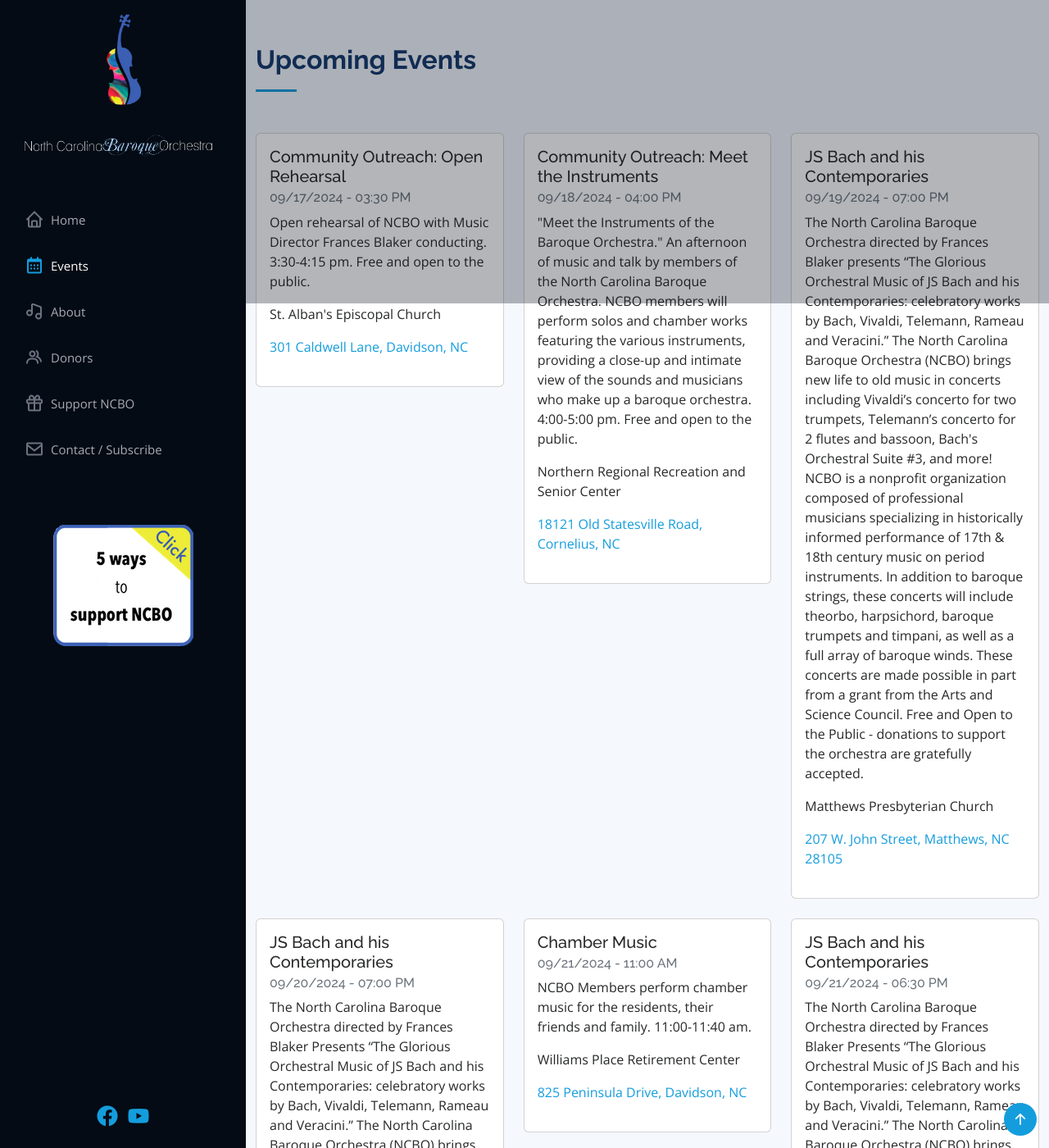
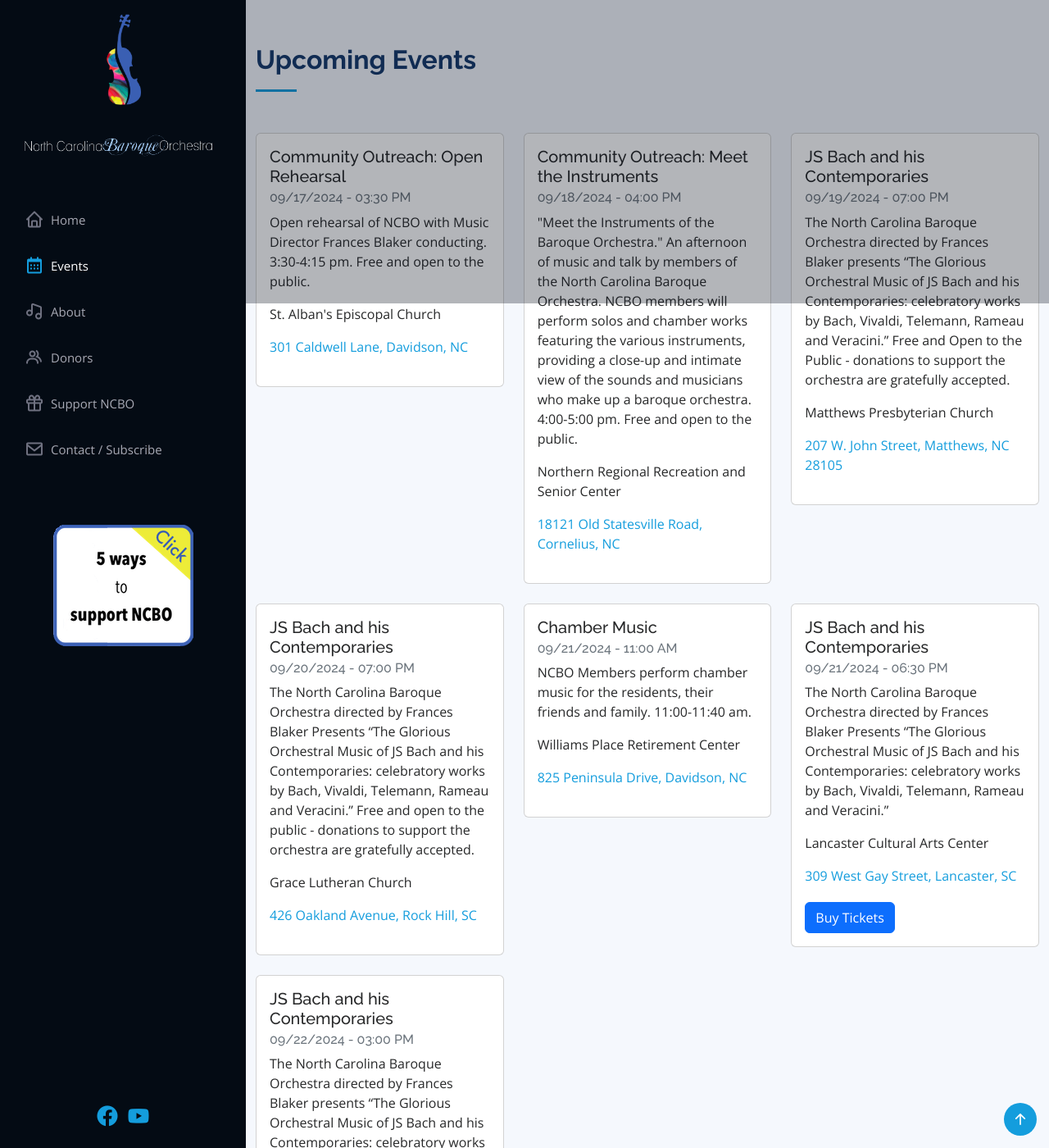
Before and after one commit to ncbaroqueorchestra/ncboweb, a Jekyll site: the page built from index.md, in a window 1280 px wide and 1400 px high, scrolled down 1030 px. Shown: the whole window at 82% size. Built offline with Jekyll 4.4.1, drawn with Linux system fonts in a browser that asks for light colours; comment, search, counter and statistics services are not loaded; some of the changed text lies outside the part shown.

Commit message:
Updated NCBO events

```diff
--- a/_data/events.yml
+++ b/_data/events.yml
@@ -23,21 +23,6 @@
     works by Bach, Vivaldi, Telemann, Rameau and Veracini.”
 
 
-    The North Carolina Baroque Orchestra (NCBO) brings new life to old music in concerts
-    including Vivaldi’s concerto for two trumpets, Telemann’s concerto for 2 flutes
-    and bassoon, Bach''s Orchestral Suite #3, and more!
-
-
-    NCBO is a nonprofit organization composed of professional musicians specializing
-    in historically informed performance of 17th & 18th century music on period instruments.
-    In addition to baroque strings, these concerts will include theorbo, harpsichord,
-    baroque trumpets and timpani, as well as a full array of baroque winds.
-
-
-    These concerts are made possible in part from a grant from the Arts and Science
-    Council.
-
-
     Free and Open to the Public - donations to support the orchestra are gratefully
     accepted.'
   eventdate: 09/19/2024
@@ -49,21 +34,6 @@
   description: 'The North Carolina Baroque Orchestra directed by Frances Blaker Presents
     “The Glorious Orchestral Music of JS Bach and his Contemporaries: celebratory
     works by Bach, Vivaldi, Telemann, Rameau and Veracini.”
-
-
-    The North Carolina Baroque Orchestra (NCBO) brings new life to old music in concerts
-    including Vivaldi’s concerto for two trumpets, Telemann’s concerto for 2 flutes
-    and bassoon, Bach''s Orchestral Suite #3, and more!
-
-
-    NCBO is a nonprofit organization composed of professional musicians specializing
-    in historically informed performance of 17th & 18th century music on period instruments.
-    In addition to baroque strings, these concerts will include theorbo, harpsichord,
-    baroque trumpets and timpani, as well as a full array of baroque winds.
-
-
-    These concerts are made possible in part from a grant from the Arts and Science
-    Council.
 
 
     Free and open to the public - donations to support the orchestra are gratefully
@@ -84,22 +54,7 @@
 - address: 309 West Gay Street, Lancaster, SC
   description: 'The North Carolina Baroque Orchestra directed by Frances Blaker Presents
     “The Glorious Orchestral Music of JS Bach and his Contemporaries: celebratory
-    works by Bach, Vivaldi, Telemann, Rameau and Veracini.”
-
-
-    The North Carolina Baroque Orchestra (NCBO) brings new life to old music in concerts
-    including Vivaldi’s concerto for two trumpets, Telemann’s concerto for 2 flutes
-    and bassoon, Bach''s Orchestral Suite #3, and more!
-
-
-    NCBO is a nonprofit organization composed of professional musicians specializing
-    in historically informed performance of 17th & 18th century music on period instruments.
-    In addition to baroque strings, these concerts will include theorbo, harpsichord,
-    baroque trumpets and timpani, as well as a full array of baroque winds.
-
-
-    These concerts are made possible in part from a grant from the Arts and Science
-    Council.'
+    works by Bach, Vivaldi, Telemann, Rameau and Veracini.”'
   eventdate: 09/21/2024
   eventtime: 06:30 PM
   heading: JS Bach and his Contemporaries
@@ -109,23 +64,7 @@
 - address: 301 Caldwell Lane, Davidson, NC
   description: 'The North Carolina Baroque Orchestra directed by Frances Blaker presents
     “The Glorious Orchestral Music of JS Bach and his Contemporaries: celebratory
-    works by Bach, Vivaldi, Telemann, Rameau and Veracini.”
-
-
-    The North Carolina Baroque Orchestra (NCBO) brings new life to old music in concerts
-    including Vivaldi’s concerto for two trumpets, Telemann’s concerto for 2 flutes
-    and bassoon, Bach''s Orchestral Suite #3, and more! This concert is presented
-    by the concert series Music at St. Alban''s.
-
-
-    NCBO is a nonprofit organization composed of professional musicians specializing
-    in historically informed performance of 17th & 18th century music on period instruments.
-    In addition to baroque strings, these concerts will include theorbo, harpsichord,
-    baroque trumpets and timpani, as well as a full array of baroque winds.
-
-
-    These concerts are made possible in part from a grant from the Arts and Science
-    Council.'
+    works by Bach, Vivaldi, Telemann, Rameau and Veracini.”'
   eventdate: 09/22/2024
   eventtime: 03:00 PM
   heading: JS Bach and his Contemporaries
```
